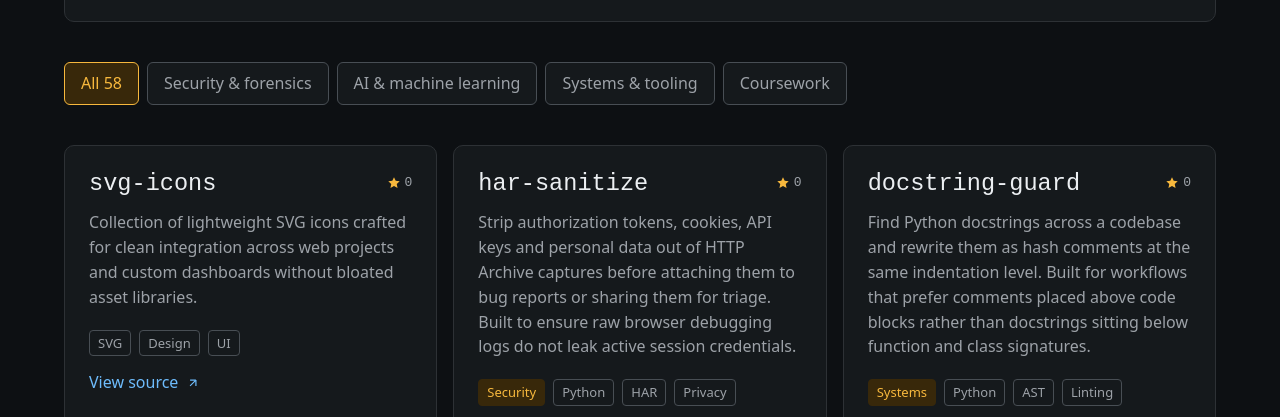
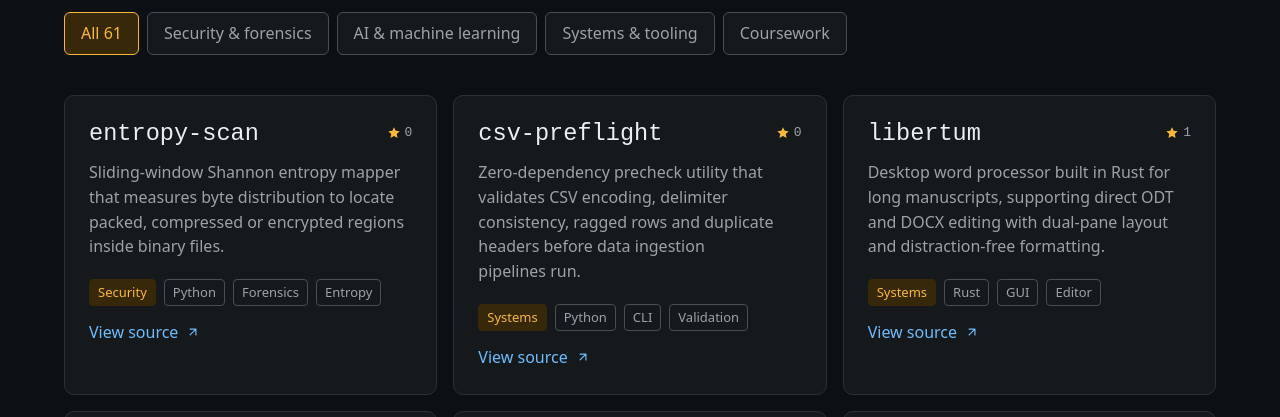
Before and after one commit to wyn-cmd/portfolio, a plain HTML site: page projects/index.html in a window 1280 px wide. Shown: the part 1187-1604 px from the top of the page. Drawn offline with Linux system fonts and the light colour scheme; a web font is replaced by a local one.

Commit message:
Add entropy-scan, csv-preflight and libertum to projects page

```diff
--- a/projects/index.html
+++ b/projects/index.html
@@ -66,7 +66,7 @@
 <div class="wrap">
 <div class="section__head">
 <div class="kicker">Projects</div>
-<h2>Fifty-eight things I have built &amp; shipped</h2>
+<h2>Sixty-one things I have built &amp; shipped</h2>
 <p>
                         Most of these started as a question I could not answer, or a task I was tired
                         of doing by hand. Security work comes first, then the machine learning &amp;
@@ -82,13 +82,95 @@
 <img alt="Snake animation" src="https://raw.githubusercontent.com/wyn-cmd/wyn-cmd/output/github-contribution-grid-snake.svg" style="max-width: 100%; border-radius: 12px; margin: 0 auto; display: block;"/>
 </div>
 <div aria-label="Filter projects by area" class="filters" role="group">
-<button aria-pressed="true" class="filter" data-filter="all" type="button">All 58</button>
+<button aria-pressed="true" class="filter" data-filter="all" type="button">All 61</button>
 <button aria-pressed="false" class="filter" data-filter="security" type="button">Security &amp; forensics</button>
 <button aria-pressed="false" class="filter" data-filter="ai" type="button">AI &amp; machine learning</button>
 <button aria-pressed="false" class="filter" data-filter="systems" type="button">Systems &amp; tooling</button>
 <button aria-pressed="false" class="filter" data-filter="coursework" type="button">Coursework</button>
 </div>
 <div class="grid grid--3">
+
+<article class="project" data-category="security">
+<div class="project__top">
+<h3 class="project__name">entropy-scan</h3>
+<div class="project__meta">
+<svg aria-hidden="true" fill="currentColor" viewbox="0 0 24 24"><path d="M12 2l2.9 6.3 6.9.8-5.1 4.7 1.4 6.8L12 17.3 5.9 20.6l1.4-6.8L2.2 9.1l6.9-.8z"></path></svg>
+0
+</div>
+</div>
+<p>
+Sliding-window Shannon entropy mapper that measures byte distribution to locate packed, compressed or encrypted regions inside binary files.
+</p>
+<div class="project__foot">
+<div class="tags">
+<span class="tag tag--accent">Security</span>
+<span class="tag">Python</span>
+<span class="tag">Forensics</span>
+<span class="tag">Entropy</span>
+</div>
+<p style="margin-top:14px">
+<a class="project__link" href="https://github.com/wyn-cmd/entropy-scan" rel="noopener" target="_blank">
+View source
+<svg aria-hidden="true" fill="none" stroke="currentColor" stroke-linecap="round" stroke-linejoin="round" stroke-width="2" viewBox="0 0 24 24"><path d="M7 17L17 7M17 7H7M17 7V17"></path></svg>
+</a>
+</p>
+</div>
+</article>
+
+<article class="project" data-category="systems">
+<div class="project__top">
+<h3 class="project__name">csv-preflight</h3>
+<div class="project__meta">
+<svg aria-hidden="true" fill="currentColor" viewbox="0 0 24 24"><path d="M12 2l2.9 6.3 6.9.8-5.1 4.7 1.4 6.8L12 17.3 5.9 20.6l1.4-6.8L2.2 9.1l6.9-.8z"></path></svg>
+0
+</div>
+</div>
+<p>
+Zero-dependency precheck utility that validates CSV encoding, delimiter consistency, ragged rows and duplicate headers before data ingestion pipelines run.
+</p>
+<div class="project__foot">
+<div class="tags">
+<span class="tag tag--accent">Systems</span>
+<span class="tag">Python</span>
+<span class="tag">CLI</span>
+<span class="tag">Validation</span>
+</div>
+<p style="margin-top:14px">
+<a class="project__link" href="https://github.com/wyn-cmd/csv-preflight" rel="noopener" target="_blank">
+View source
+<svg aria-hidden="true" fill="none" stroke="currentColor" stroke-linecap="round" stroke-linejoin="round" stroke-width="2" viewBox="0 0 24 24"><path d="M7 17L17 7M17 7H7M17 7V17"></path></svg>
+</a>
+</p>
+</div>
+</article>
+
+<article class="project" data-category="systems">
+<div class="project__top">
+<h3 class="project__name">libertum</h3>
+<div class="project__meta">
+<svg aria-hidden="true" fill="currentColor" viewbox="0 0 24 24"><path d="M12 2l2.9 6.3 6.9.8-5.1 4.7 1.4 6.8L12 17.3 5.9 20.6l1.4-6.8L2.2 9.1l6.9-.8z"></path></svg>
+1
+</div>
+</div>
+<p>
+Desktop word processor built in Rust for long manuscripts, supporting direct ODT and DOCX editing with dual-pane layout and distraction-free formatting.
+</p>
+<div class="project__foot">
+<div class="tags">
+<span class="tag tag--accent">Systems</span>
+<span class="tag">Rust</span>
+<span class="tag">GUI</span>
+<span class="tag">Editor</span>
+</div>
+<p style="margin-top:14px">
+<a class="project__link" href="https://github.com/wyn-cmd/libertum" rel="noopener" target="_blank">
+View source
+<svg aria-hidden="true" fill="none" stroke="currentColor" stroke-linecap="round" stroke-linejoin="round" stroke-width="2" viewBox="0 0 24 24"><path d="M7 17L17 7M17 7H7M17 7V17"></path></svg>
+</a>
+</p>
+</div>
+</article>
+
 <article class="project" data-category="systems">
 <div class="project__top">
 <h3 class="project__name">svg-icons</h3>
```
Also changed, not shown: contact/index.html (+1 -1 lines), index.html (+2 -2 lines).
